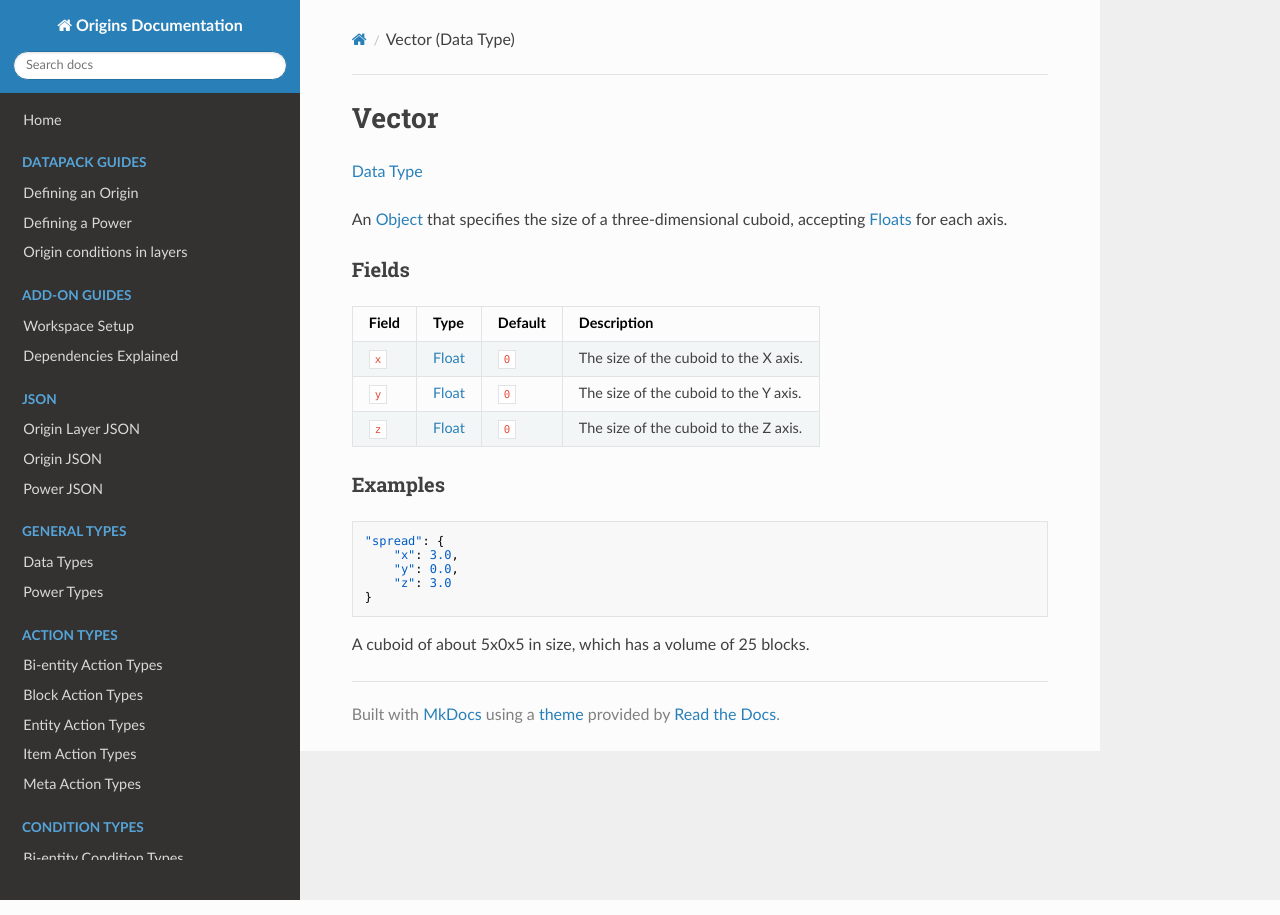
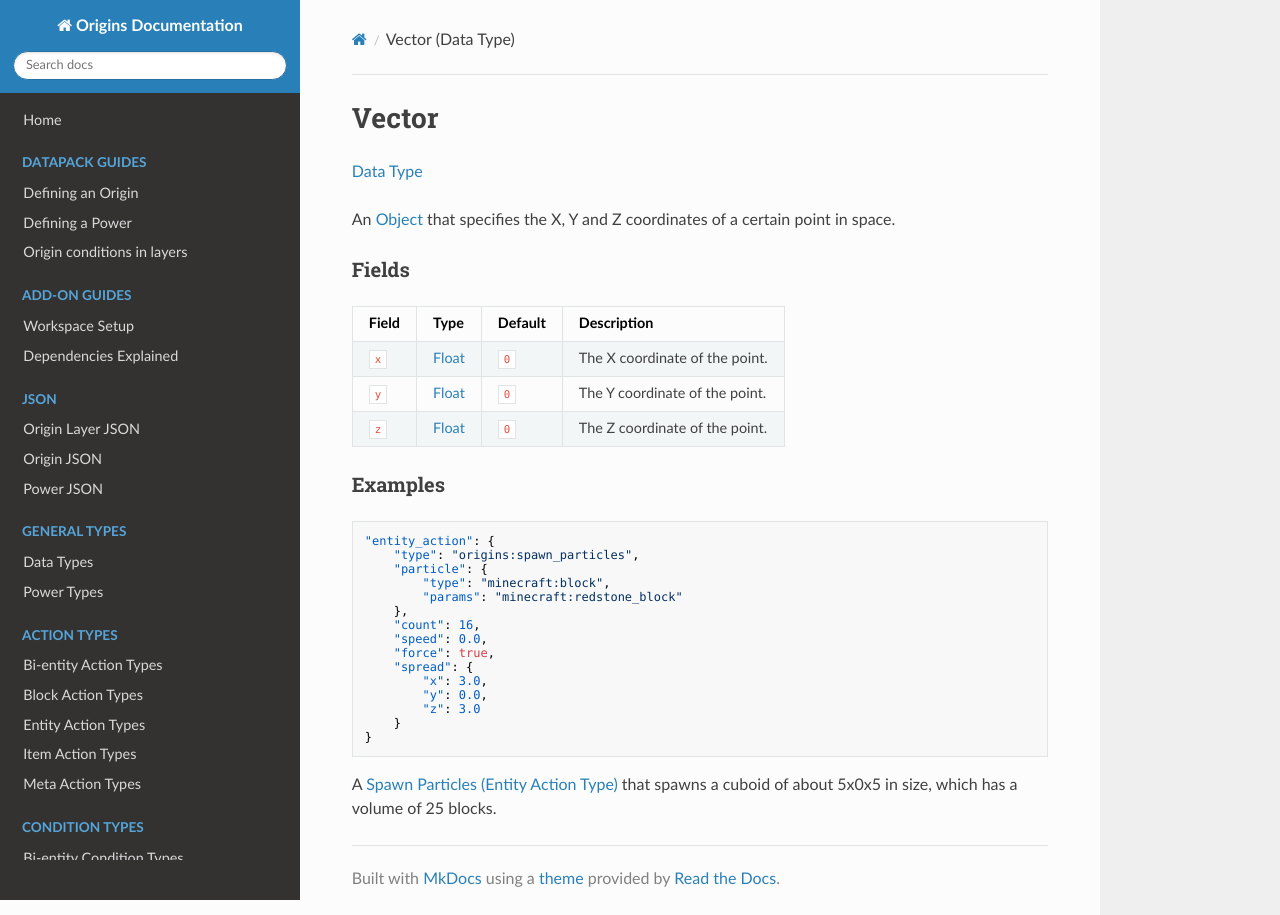
Before and after one commit to apace100/origins-docs, an MkDocs documentation site: the page built from docs/types/data_types/vector.md, in a window 1280 px wide. Built offline with MkDocs 1.6.1, drawn with Linux system fonts in a browser that asks for light colours; nearby versions of some CDN libraries.

Commit message:
Updated `vector.md` (Data Type)
May not be final.

````diff
--- a/docs/types/data_types/vector.md
+++ b/docs/types/data_types/vector.md
@@ -7,25 +7,35 @@ date: 2021-12-03
 
 [Data Type](../data_types.md)
 
-An [Object](object.md) that specifies the size of a three-dimensional cuboid, accepting [Floats](float.md) for each axis.
+An [Object](object.md) that specifies the X, Y and Z coordinates of a certain point in space.
 
 
 ### Fields
 
 Field | Type | Default | Description
 ------|------|---------|------------
-`x` | [Float](float.md) | `0` | The size of the cuboid to the X axis.
-`y` | [Float](float.md) | `0` | The size of the cuboid to the Y axis.
-`z` | [Float](float.md) | `0` | The size of the cuboid to the Z axis.
+`x` | [Float](float.md) | `0` | The X coordinate of the point.
+`y` | [Float](float.md) | `0` | The Y coordinate of the point.
+`z` | [Float](float.md) | `0` | The Z coordinate of the point.
 
 ### Examples
 
 ```json
-"spread": {
-    "x": 3.0,
-    "y": 0.0,
-    "z": 3.0
+"entity_action": {
+    "type": "origins:spawn_particles",
+    "particle": {
+        "type": "minecraft:block",
+        "params": "minecraft:redstone_block"
+    },
+    "count": 16,
+    "speed": 0.0,
+    "force": true,
+    "spread": {
+        "x": 3.0,
+        "y": 0.0,
+        "z": 3.0
+    }
 }
 ```
 
-A cuboid of about 5x0x5 in size, which has a volume of 25 blocks.
+A [Spawn Particles (Entity Action Type)](../entity_action_types/spawn_particles.md) that spawns a cuboid of about 5x0x5 in size, which has a volume of 25 blocks.
````
